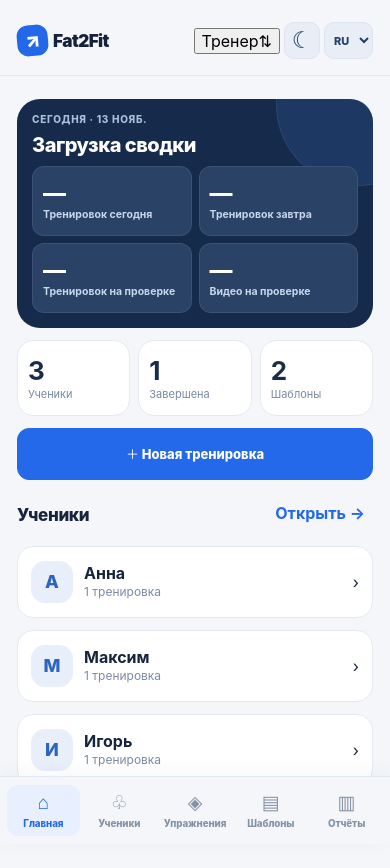
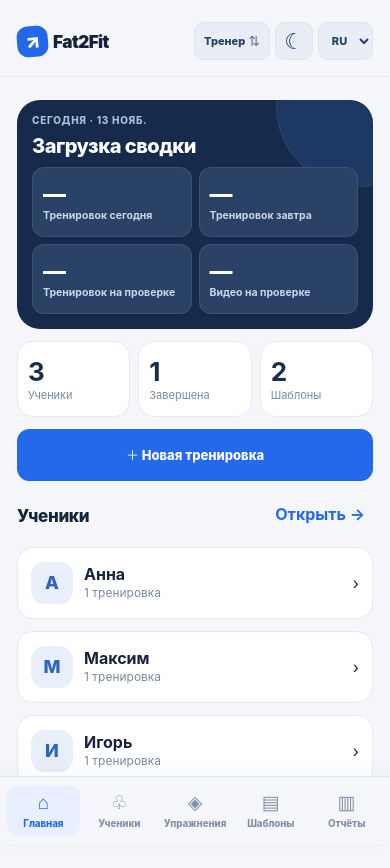
Before and after one commit to xD1v3R-kdm/Fat2Fit, a Next.js app: page / in a window 390 px wide. Shown: the top 868 px of the page. Built offline with nearby package versions, Linux system fonts and the light colour scheme.

Commit message:
Unify mode, theme and language controls in compact responsive header

```diff
--- a/src/app/globals.css
+++ b/src/app/globals.css
@@ -427,3 +427,53 @@ input,textarea,select {max-width:100%}
  body:has(#phone[data-theme="dark"]){background:#14161a}
  #phone[data-theme="dark"]{border-color:#434a55}
 }
+
+
+/* Fat2Fit 0.8.3 — single-row, uniform top toolbar for mode, theme and language.
+   Mode labels remain readable, but each control shares the same height,
+   border, radius, typography and light/dark surfaces. */
+#phone .top .topline{display:flex;align-items:center;flex-wrap:nowrap;gap:5px}
+#phone .top .top-actions{display:flex;align-items:center;flex-shrink:0;gap:5px;margin-left:auto;min-width:0}
+#phone .top .mode-toggle,
+#phone .top .theme-toggle,
+#phone .top .lang-select{
+  box-sizing:border-box;
+  height:38px;min-height:38px;
+  border:1px solid #dce4ee;
+  border-radius:10px;
+  background:#e8edf6;
+  color:#244167;
+  font-family:inherit;
+  font-weight:800;
+  line-height:1;
+}
+#phone .top .mode-toggle{
+  display:flex;align-items:center;justify-content:center;gap:3px;
+  min-width:76px;max-width:87px;padding:0 7px;
+  font-size:11px;white-space:nowrap;
+}
+#phone .top .mode-switch-glyph{font-size:14px;line-height:1;opacity:.67}
+#phone .top .theme-toggle{
+  flex:0 0 38px;width:38px;padding:0;
+  display:grid;place-items:center;font-size:22px;
+}
+#phone .top .lang-select{
+  width:55px;min-width:55px;max-width:55px;padding:0 4px;
+  font-size:11px;text-align:center;
+}
+#phone[data-theme="dark"] .top .mode-toggle,
+#phone[data-theme="dark"] .top .theme-toggle,
+#phone[data-theme="dark"] .top .lang-select{
+  background:#323740;color:#edf1f6;border-color:#505865;
+}
+#phone .top .mode-toggle:focus-visible,
+#phone .top .theme-toggle:focus-visible,
+#phone .top .lang-select:focus-visible{
+  outline:3px solid #86b7ff;outline-offset:2px;
+}
+@media(max-width:350px){
+ #phone .top{padding-left:10px;padding-right:10px}
+ #phone .top .mode-toggle{min-width:72px;padding:0 5px;font-size:10px}
+ #phone .top .top-actions{gap:4px}
+ #phone .top .lang-select{width:52px;min-width:52px;max-width:52px}
+}
```
